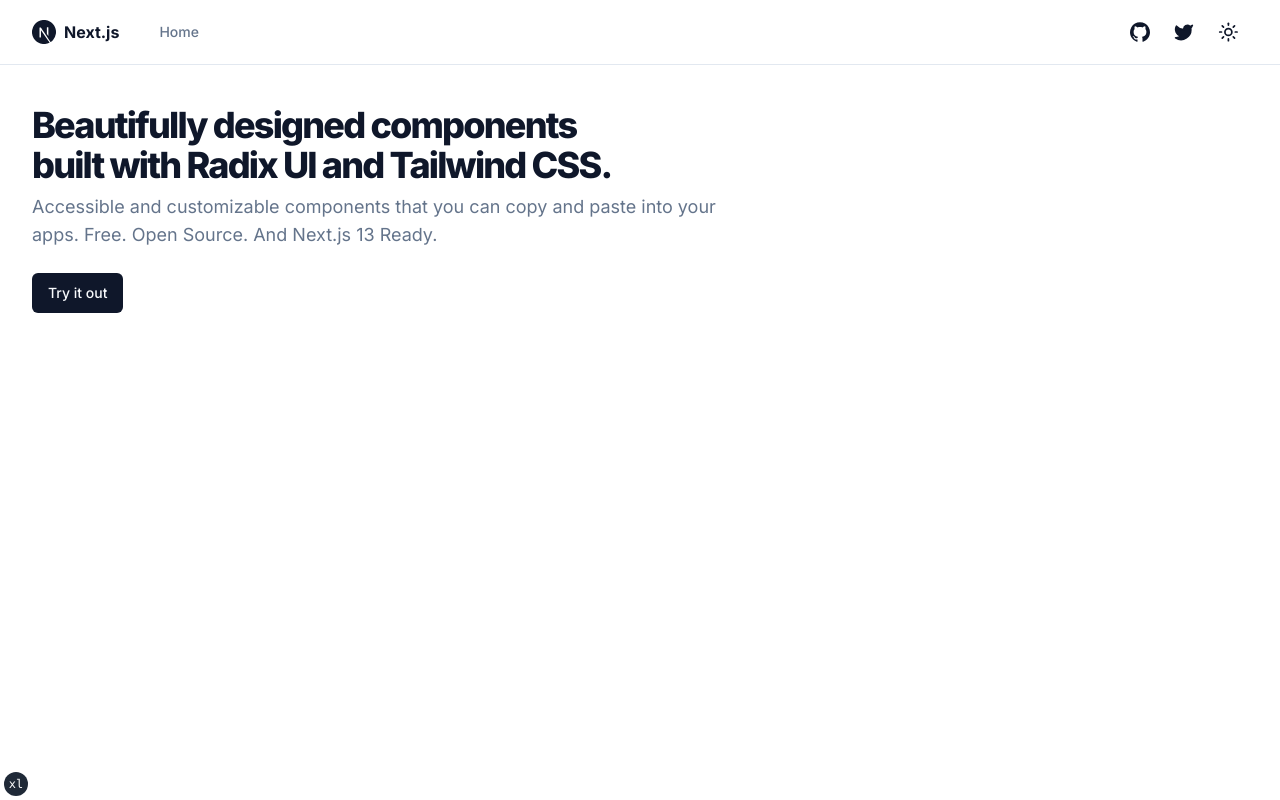
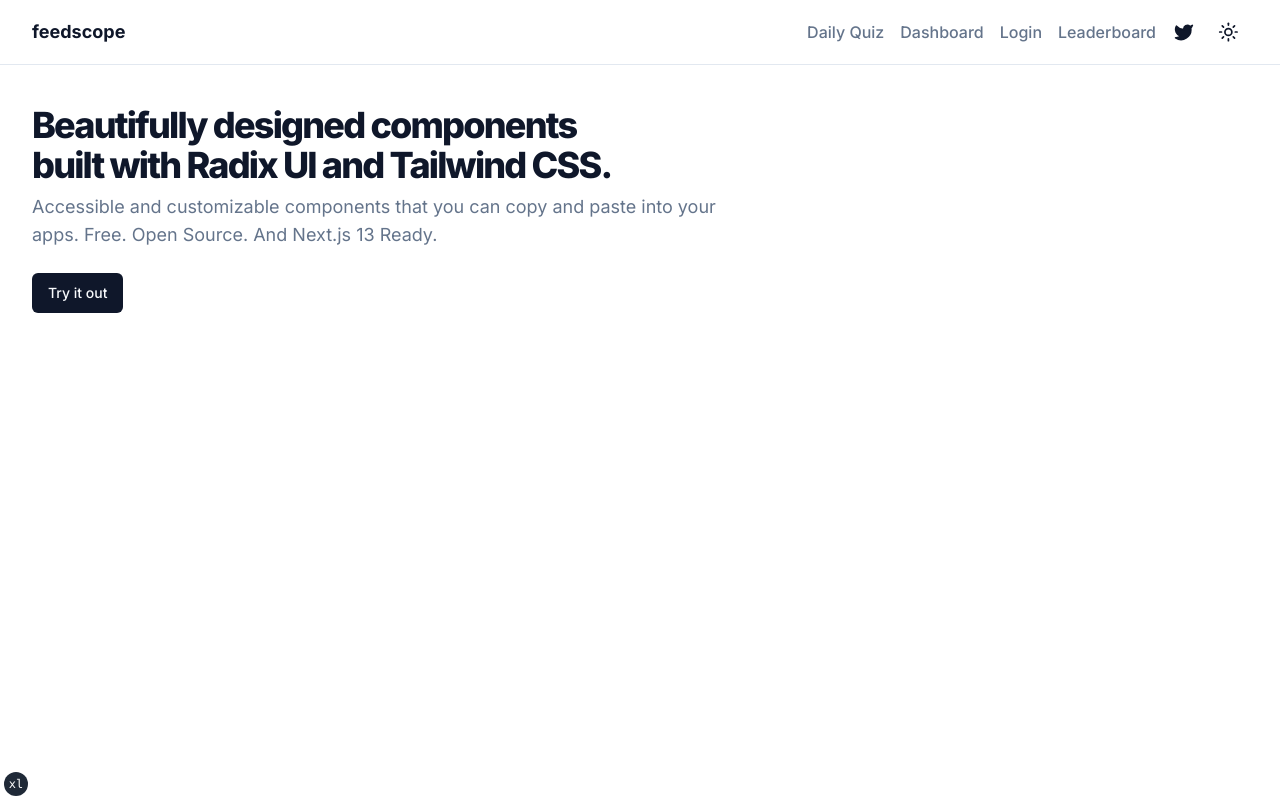
Before and after one commit to VulcanWM/feedscope, a Next.js app: page / in a window 1280 px wide. Built offline with nearby package versions, Linux system fonts and the light colour scheme.

Commit message:
added a leaderboard + navbar

```diff
--- /dev/null
+++ b/app/leaderboard/page.tsx
@@ -0,0 +1,34 @@
+import Link from "next/link";
+import { siteConfig } from "@/config/site";
+import { buttonVariants } from "@/components/ui/button";
+import { get_top_100_users } from "@/lib/database"; // Ensure this function fetches the top 100 users
+
+export default async function LeaderboardPage() {
+  // Fetch the top 100 users
+  const topUsers = await get_top_100_users();
+
+  return (
+    <section className="container grid items-center gap-6 pb-8 pt-6 md:py-10">
+      <div className="flex max-w-[980px] flex-col items-start gap-2">
+        <h1 className="text-3xl font-extrabold leading-tight tracking-tighter md:text-4xl">
+          Leaderboard
+        </h1>
+      </div>
+
+      <div className="w-full max-w-[700px] flex flex-col gap-3">
+        {topUsers.map((user, index) => (
+          <div
+            key={user._id}
+            className="flex items-center justify-between p-4 rounded-lg"
+          >
+            <div className="flex items-center gap-4">
+              <span className="font-bold text-lg">{index + 1}.</span>
+              <span className="text-lg">{user.username}</span>
+            </div>
+            <span className="text-lg font-semibold">{user.points} points</span>
+          </div>
+        ))}
+      </div>
+    </section>
+  );
+}
--- a/components/main-nav.tsx
+++ b/components/main-nav.tsx
@@ -1,24 +1,52 @@
+"use client"
+
 import * as React from "react"
 import Link from "next/link"
+import { useState } from "react"
 
 import { NavItem } from "@/types/nav"
 import { siteConfig } from "@/config/site"
 import { cn } from "@/lib/utils"
-import { Icons } from "@/components/icons"
+import { Gift, Menu, X } from "lucide-react"
 
 interface MainNavProps {
   items?: NavItem[]
 }
 
 export function MainNav({ items }: MainNavProps) {
+  const [isMenuOpen, setIsMenuOpen] = useState(false)
+
+  const toggleMenu = () => {
+    setIsMenuOpen(!isMenuOpen)
+  }
+
   return (
-    <div className="flex gap-6 md:gap-10">
+    <div className="relative flex w-full items-center justify-between">
       <Link href="/" className="flex items-center space-x-2">
-        <Icons.logo className="h-6 w-6" />
-        <span className="inline-block font-bold">{siteConfig.name}</span>
+        <span className="inline-block text-lg font-bold">{siteConfig.name}</span>
       </Link>
-      {items?.length ? (
-        <nav className="flex gap-6">
+
+      {/* Burger icon for mobile screens */}
+      <button
+        className="block md:hidden"
+        onClick={toggleMenu}
+        aria-label="Toggle menu"
+      >
+        {isMenuOpen ? (
+          <X className="h-6 w-6 text-black dark:text-white" />
+        ) : (
+          <Menu className="h-6 w-6 text-black dark:text-white" />
+        )}
+      </button>
+
+      {/* Navigation menu */}
+      <nav
+        className={cn(
+          "absolute left-0 top-full z-10 w-full flex-col bg-background md:static md:w-auto md:flex-row md:items-center",
+          "transition-all duration-300 ease-in-out",
+          isMenuOpen ? "flex" : "hidden md:flex"
+        )}
+      >
         {items?.map(
           (item, index) =>
             item.href && (
@@ -26,16 +54,17 @@
                 key={index}
                 href={item.href}
                 className={cn(
-                    "flex items-center text-sm font-medium text-muted-foreground",
+                  "block w-full px-4 py-2 text-md rounded-md font-medium text-muted-foreground md:px-2 md:py-1 md:whitespace-nowrap",
+                  "transition-colors hover:bg-accent hover:text-accent-foreground",
                   item.disabled && "cursor-not-allowed opacity-80"
                 )}
+                onClick={() => setIsMenuOpen(false)}
               >
                 {item.title}
               </Link>
             )
         )}
       </nav>
-      ) : null}
     </div>
   )
 }
--- a/components/site-header.tsx
+++ b/components/site-header.tsx
@@ -13,7 +13,7 @@
         <MainNav items={siteConfig.mainNav} />
         <div className="flex flex-1 items-center justify-end space-x-4">
           <nav className="flex items-center space-x-1">
-            <Link
+            {/* <Link
               href={siteConfig.links.github}
               target="_blank"
               rel="noreferrer"
@@ -27,7 +27,7 @@
                 <Icons.gitHub className="h-5 w-5" />
                 <span className="sr-only">GitHub</span>
               </div>
-            </Link>
+            </Link> */}
             <Link
               href={siteConfig.links.twitter}
               target="_blank"
--- a/config/site.ts
+++ b/config/site.ts
@@ -1,18 +1,30 @@
 export type SiteConfig = typeof siteConfig
 
 export const siteConfig = {
-  name: "Next.js",
+  name: "feedscope",
   description:
-    "Beautifully designed components built with Radix UI and Tailwind CSS.",
+    "Join our daily quiz platform to test your knowledge, compete with others, and maintain streaks! A new random quiz every day with points and leaderboards to keep it competitive. Fun, educational, and engaging!",
   mainNav: [
     {
-      title: "Home",
-      href: "/",
+      title: "Daily Quiz",
+      href: "/quiz",
+    },
+    {
+      title: "Dashboard",
+      href: "/dashboard",
+    },
+    {
+      title: "Login",
+      href: "/api/auth/signin",
+    },
+    {
+      title: "Leaderboard",
+      href: "/leaderboard",
     },
   ],
   links: {
-    twitter: "https://twitter.com/shadcn",
-    github: "https://github.com/shadcn/ui",
-    docs: "https://ui.shadcn.com",
+    twitter: "https://twitter.com/vulcanwm",
+    // github: "https://github.com/shadcn/ui",
+    // docs: "https://ui.shadcn.com",
   },
 }
```
Also changed, not shown: lib/database.ts (+7 -0 lines). Lines whose indentation alone changed are shown as unchanged.
